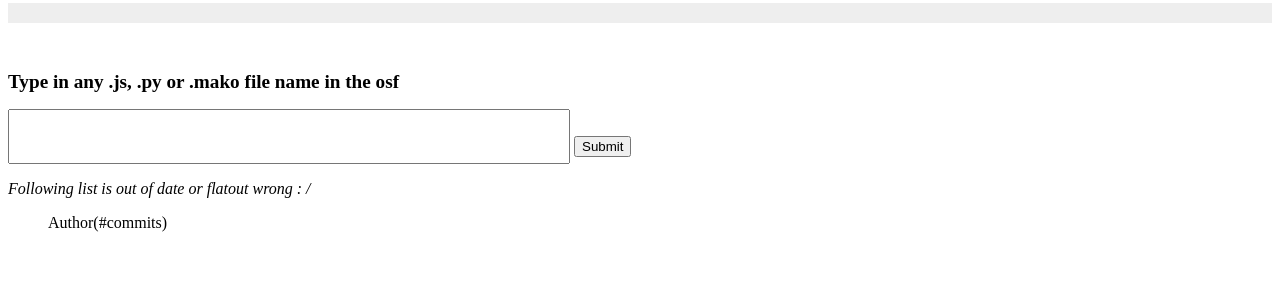
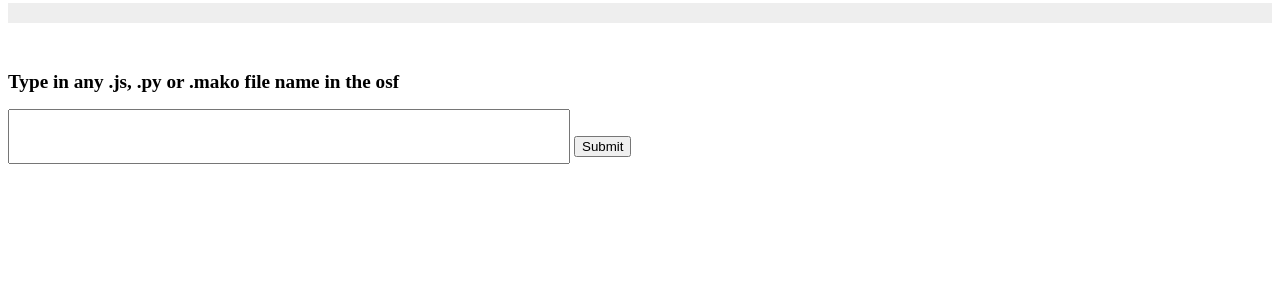
Before and after one commit to brandonPurvis/leader-blame, a Django app: template hello/templates/blame.html in a window 1280 px wide. Shown: the part 171-461 px from the top of the page. Run offline with Django 3.2, Linux system fonts and the light colour scheme; the template is opened without the code that fills it, so the values that code supplies are empty.

Commit message:
EARSE SLOW STUFFF

```diff
--- a/hello/templates/blame.html
+++ b/hello/templates/blame.html
@@ -8,12 +8,4 @@
     <input type="text" style="font-size:32pt;" name="textfield">
     <input type="submit" value="Submit" />
 </form>
-    <em> Following list is out of date or flatout wrong : /</em>
     <br>
-
-    <ul>
-          <a>Author(#commits)<br></a>
-    {% for author in authors %}
-    <a>{{   author.name }} ({{ author.commitsNum }})</a><br>
-    {% endfor %}
-    </ul>
--- a/hello/views.py
+++ b/hello/views.py
@@ -8,11 +8,7 @@ import time
 import os
 # Create your views here.
 def index(request):
-    LB = LeaderBoard()
-    LB.loadAuthors()
-    LB.sort()
-
-    return render(request, 'blame.html',  {"authors" : LB.authors})
+    return render(request, 'blame.html')
 
 
 def blame(request):
```
Also changed, not shown: 1 other file.
